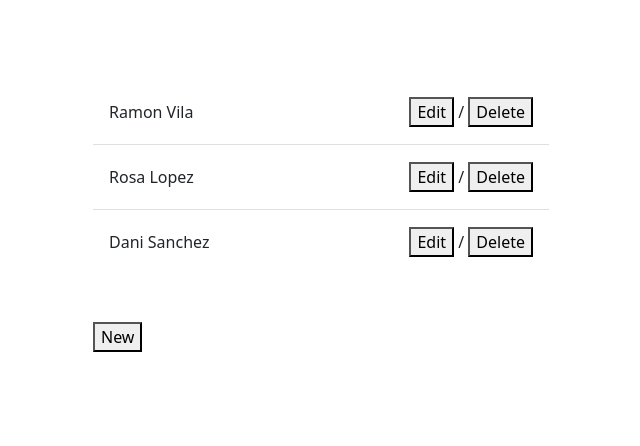
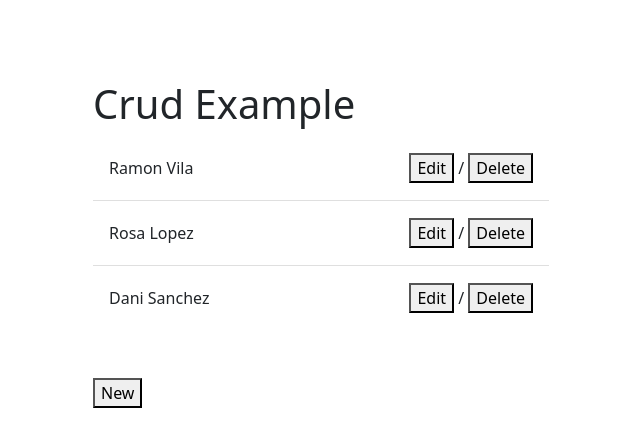
Before and after one commit to MiquelBO/crudAngularExample, an Angular app: page /users in a window 1280 px wide. Shown: the top 446 px of the page, without its empty margins (319-959 px from the left). Built offline with nearby package versions, Linux system fonts and the light colour scheme.

Commit message:
fix deploy

```diff
--- a/src/app/user/components/user-list/user-list.component.html
+++ b/src/app/user/components/user-list/user-list.component.html
@@ -1,4 +1,5 @@
 <div class="user-list container-fluid">
+    <h1>Crud Example</h1>
     <ul class="list-group list-group-flush">
         <li class="list-group-item" *ngFor="let user of userList">
             <ce-user-list-item [user]="user" (clickEdit)="editUser($event)" (clickDelete)="deleteUser($event)"></ce-user-list-item>
```
